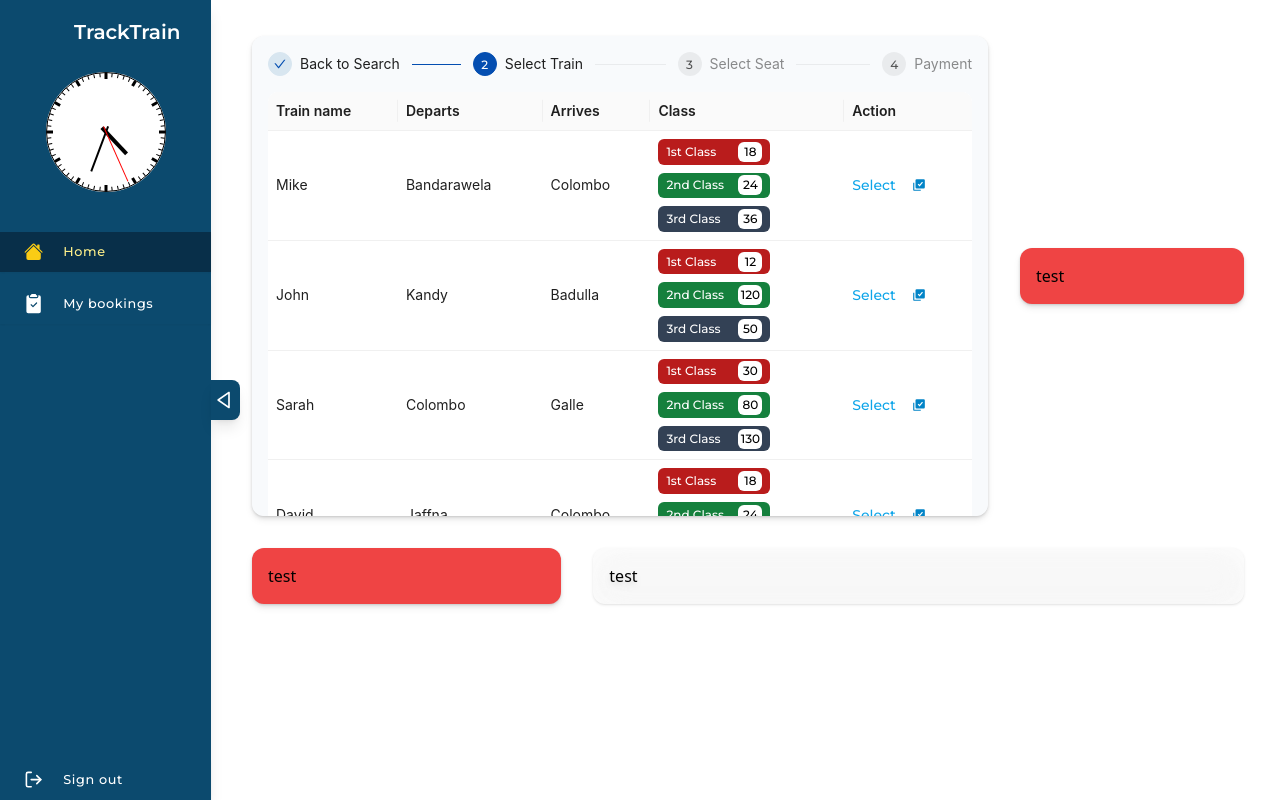
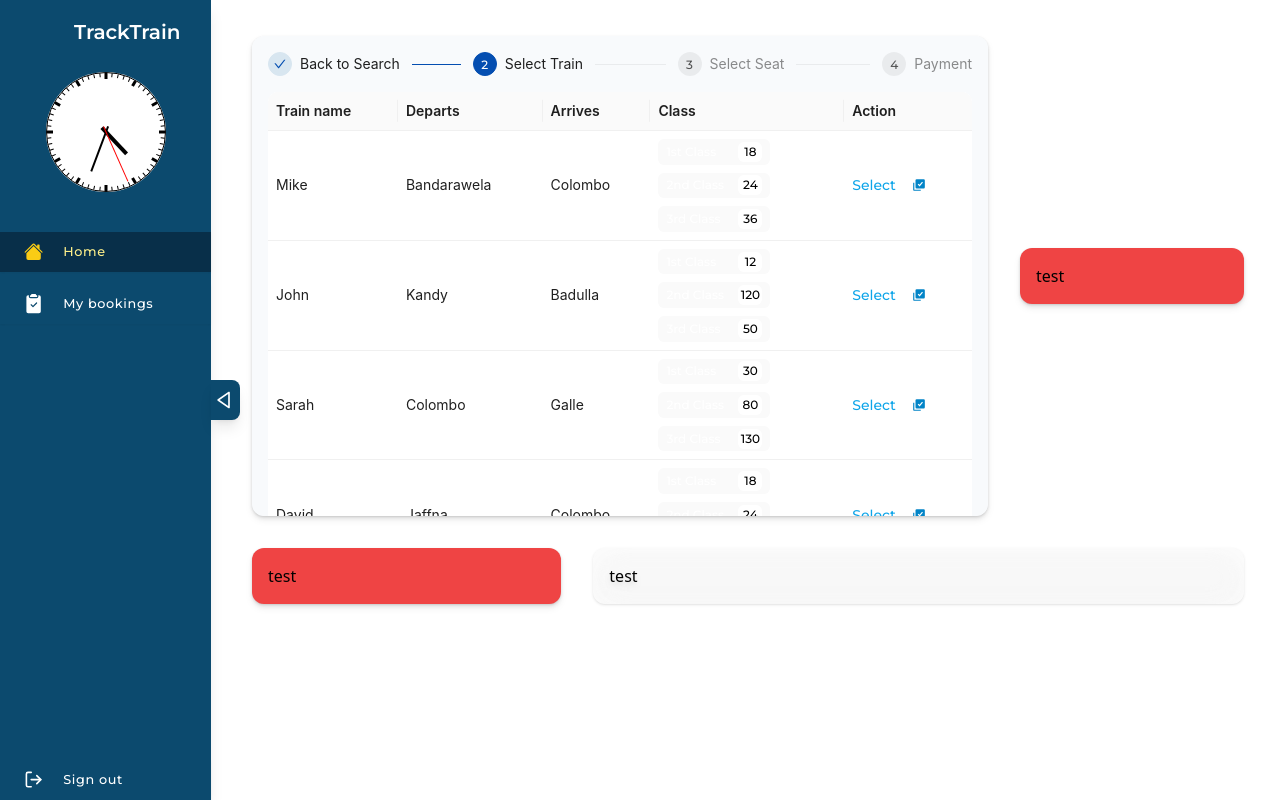
Before and after one commit to Nekromenzer/train-ticket-booking, a React (Vite) app: page / in a window 1280 px wide. Built offline with nearby package versions, Linux system fonts and the light colour scheme; some icons are missing.

Commit message:
make more common classes

```diff
--- a/src/data/pages/bookingForm.jsx
+++ b/src/data/pages/bookingForm.jsx
@@ -38,13 +38,13 @@ const formattedTime = dayjs(todayDate).format('HH:mm')
 const getTrainClassStyleProps = (type, id) => {
   if (type === 'color') {
     if (id === 1) {
-      return 'bg-red-700'
+      return 'red-700'
     }
     if (id === 2) {
-      return 'bg-green-700'
+      return 'green-700'
     }
     if (id === 3) {
-      return 'bg-slate-700'
+      return 'slate-700'
     }
   }
 
@@ -239,7 +239,7 @@ const data = {
               return (
                 <Tag
                   key={item.id}
-                  className={`${getTrainClassStyleProps(
+                  className={`bg-${getTrainClassStyleProps(
                     'color',
                     item.id
                   )} text-white w-[7rem] border-none flex items-center justify-between py-[0.8rem] px-2 gap-2 h-5`}
```
